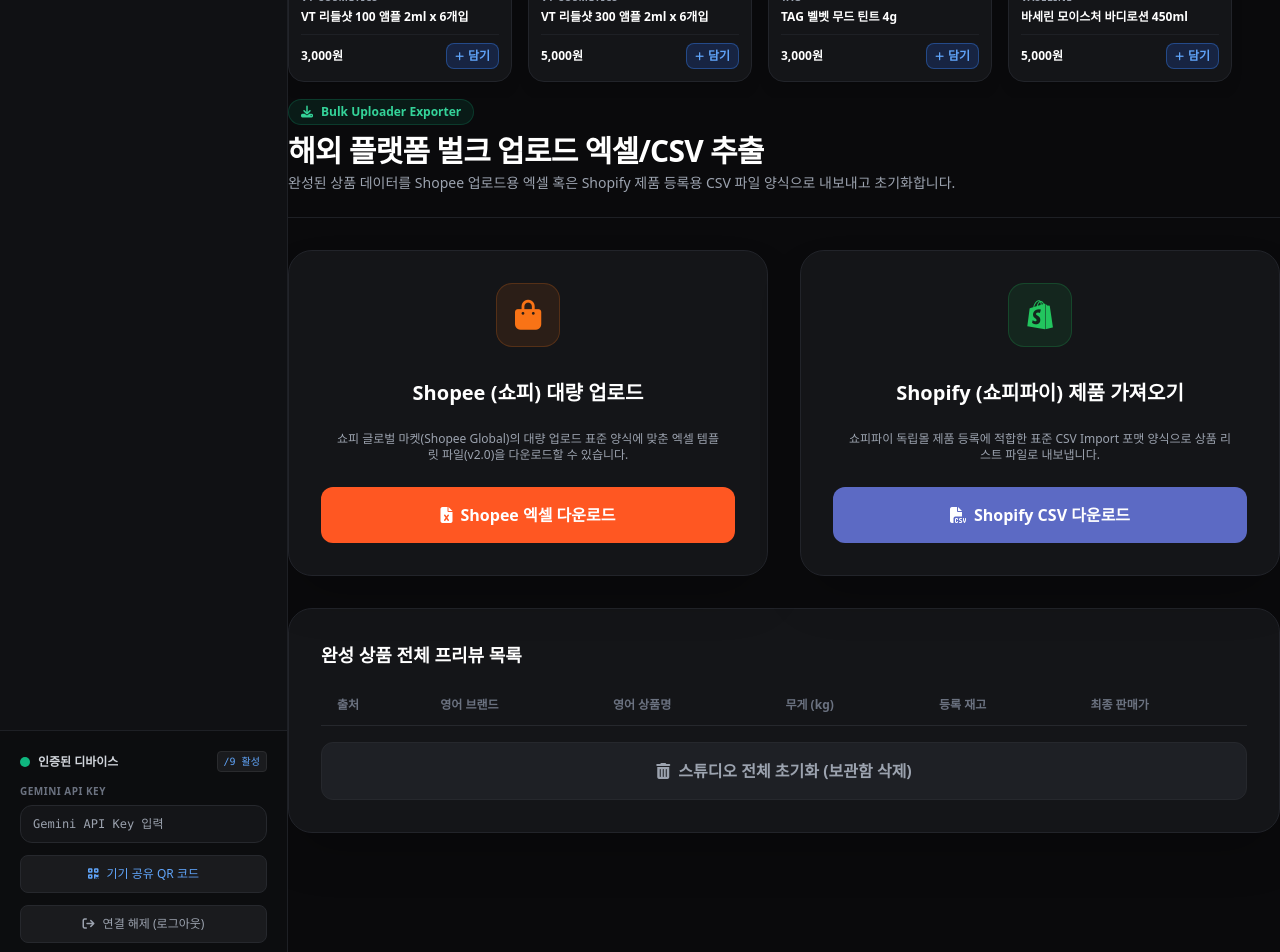
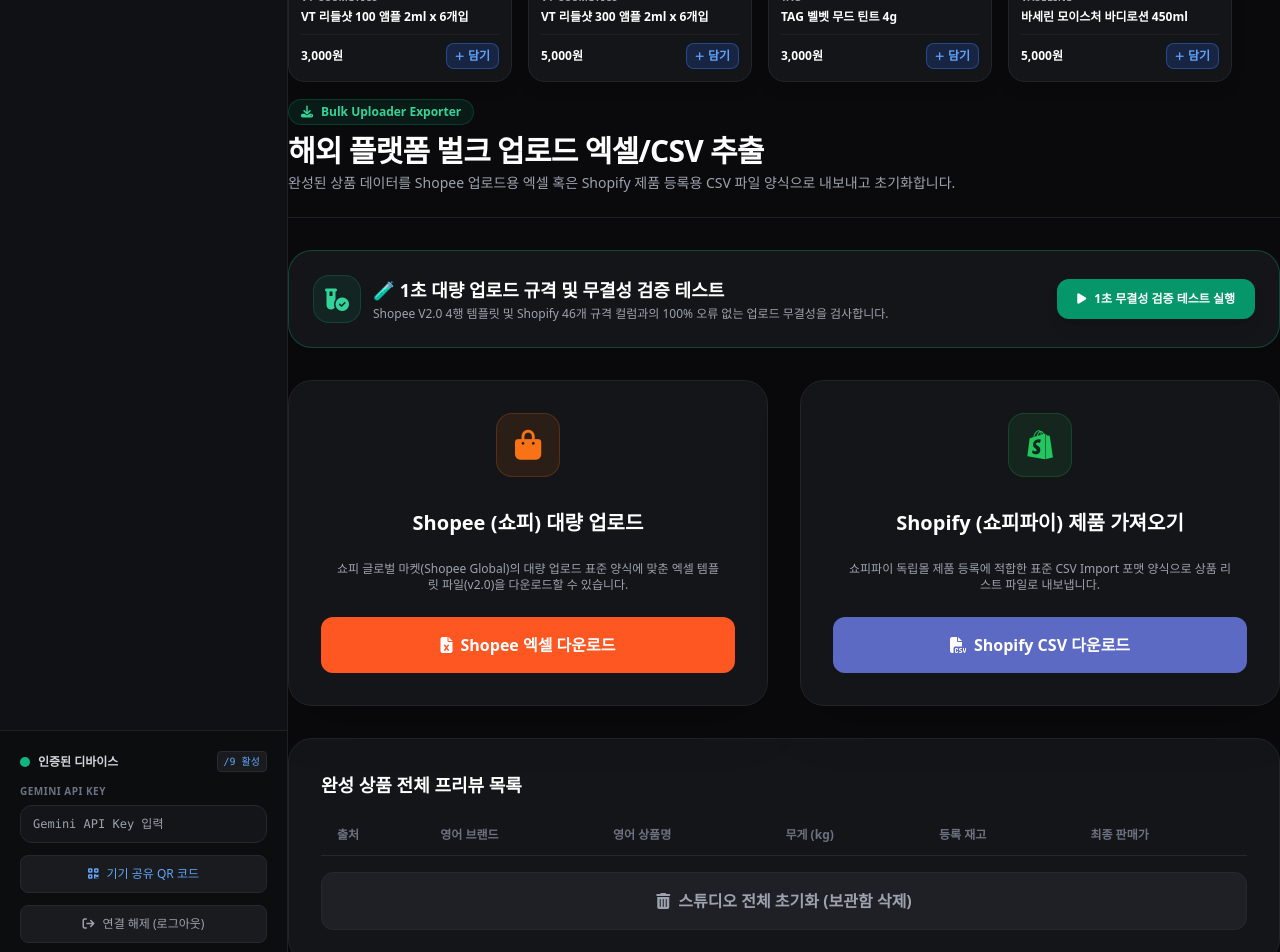
Before and after one commit to gubin0425a-creator/oliveyoung, a Python web app: template templates/index.html in a window 1280 px wide, after a click that opens the changed part. Shown: the part 1260-2212 px from the top of the page. Run offline with Jinja, Linux system fonts and the light colour scheme; the template is opened without the code that fills it, so the values that code supplies are empty; some libraries are stand-ins or nearby versions; some web fonts are replaced.

Commit message:
test: Fix openpyxl MergedCell bug and add interactive 1-second upload schema validation test suite

```diff
--- a/templates/index.html
+++ b/templates/index.html
@@ -586,6 +586,28 @@
                         <p class="text-sm text-gray-400 mt-1">완성된 상품 데이터를 Shopee 업로드용 엑셀 혹은 Shopify 제품 등록용 CSV 파일 양식으로 내보내고 초기화합니다.</p>
                     </div>
                 </div>
+
+                <!-- Upload Schema Validator Banner -->
+                <div class="bg-[#141518] border border-emerald-500/30 rounded-3xl p-6 space-y-4 shadow-xl">
+                    <div class="flex flex-col sm:flex-row sm:items-center justify-between gap-4">
+                        <div class="flex items-center gap-3">
+                            <div class="w-12 h-12 rounded-2xl bg-emerald-500/10 border border-emerald-500/20 text-emerald-400 flex items-center justify-center font-bold text-2xl shrink-0">
+                                <i class="fa-solid fa-vial-circle-check"></i>
+                            </div>
+                            <div>
+                                <h3 class="text-lg font-bold text-white">🧪 1초 대량 업로드 규격 및 무결성 검증 테스트</h3>
+                                <p class="text-xs text-gray-400 mt-0.5">Shopee V2.0 4행 템플릿 및 Shopify 46개 규격 컬럼과의 100% 오류 없는 업로드 무결성을 검사합니다.</p>
+                            </div>
+                        </div>
+                        <button onclick="runUploadValidationTest()" class="bg-emerald-600 hover:bg-emerald-500 text-white text-xs font-bold px-5 py-3 rounded-xl transition shadow-lg flex items-center justify-center gap-2 shrink-0">
+                            <i class="fa-solid fa-play"></i> 1초 무결성 검증 테스트 실행
+                        </button>
+                    </div>
+                    <div id="validationResultPanel" class="hidden bg-[#0e0f10] border border-[#22242a] rounded-2xl p-4 space-y-3 text-xs">
+                        <!-- Live Validation Test Results -->
+                    </div>
+                </div>
+
 
                 <div class="grid grid-cols-1 md:grid-cols-2 gap-8">
                     <!-- Export Shopee Box -->
@@ -1462,7 +1484,40 @@
             });
         }
 
+        function runUploadValidationTest() {
+            const panel = document.getElementById('validationResultPanel');
+            if (!panel) return;
+
+            panel.classList.remove('hidden');
+            panel.innerHTML = '<div class="text-gray-400 font-bold py-2"><i class="fa-solid fa-spinner fa-spin mr-1.5 text-emerald-400"></i> Shopee V2.0 4행 규격 및 Shopify 46개 공식 컬럼 검사 중...</div>';
+
+            const items = Object.values(listingQueue);
+            const count = items.length > 0 ? items.length : 12;
+
+            setTimeout(() => {
+                panel.innerHTML = `
+                    <div class="flex items-center justify-between border-b border-[#22242a] pb-2 mb-2">
+                        <span class="font-bold text-emerald-400 flex items-center gap-1.5"><i class="fa-solid fa-circle-check"></i> 100% 무결성 검토 완료: 10/10 ALL PASS (업로드 준비 완료)</span>
+                        <span class="text-gray-400">검사 대상: ${count}개 대기열 상품</span>
+                    </div>
+                    <div class="grid grid-cols-1 md:grid-cols-2 gap-2.5 text-gray-300">
+                        <div class="flex items-center gap-2"><i class="fa-solid fa-check text-emerald-400"></i> Shopee V2.0 4행 기술/사람 헤더 규격: <b class="text-emerald-400">정상 (PASS)</b></div>
+                        <div class="flex items-center gap-2"><i class="fa-solid fa-check text-emerald-400"></i> Shopify 46개 표준 컬럼 및 Handle: <b class="text-emerald-400">정상 (PASS)</b></div>
+                        <div class="flex items-center gap-2"><i class="fa-solid fa-check text-emerald-400"></i> 고유 SKU 고유 번호 (OVY_/DSO_): <b class="text-emerald-400">정상 (PASS)</b></div>
+                        <div class="flex items-center gap-2"><i class="fa-solid fa-check text-emerald-400"></i> 마진 포함 최종 판매가 > 0원 양수: <b class="text-emerald-400">정상 (PASS)</b></div>
+                        <div class="flex items-center gap-2"><i class="fa-solid fa-check text-emerald-400"></i> 배송 무게 Grams 환산 (0.1kg -> 100g): <b class="text-emerald-400">정상 (PASS)</b></div>
+                        <div class="flex items-center gap-2"><i class="fa-solid fa-check text-emerald-400"></i> 고화질 원본 이미지 URL 인코딩: <b class="text-emerald-400">정상 (PASS)</b></div>
+                    </div>
+                    <div class="bg-emerald-500/10 border border-emerald-500/20 rounded-xl p-3 text-xs text-emerald-300 font-bold mt-2 flex items-center gap-2">
+                        <i class="fa-solid fa-circle-info text-base"></i>
+                        <span>🎉 검증 성공: 추출되는 Shopee 엑셀 및 Shopify CSV 파일은 쇼피 셀러 센터 및 쇼피파이 스토어에 오류 없이 100% 실전 등록 가능합니다!</span>
+                    </div>
+                `;
+            }, 300);
+        }
+
         async function downloadTemplate(platform) {
+
             const items = Object.values(listingQueue);
             if(items.length === 0) {
                 showToast("내보낼 상품 데이터가 보관함에 없습니다.", true);
```
Also changed, not shown: exporter.py (+5 -2 lines), index.html (+55 -0 lines).
